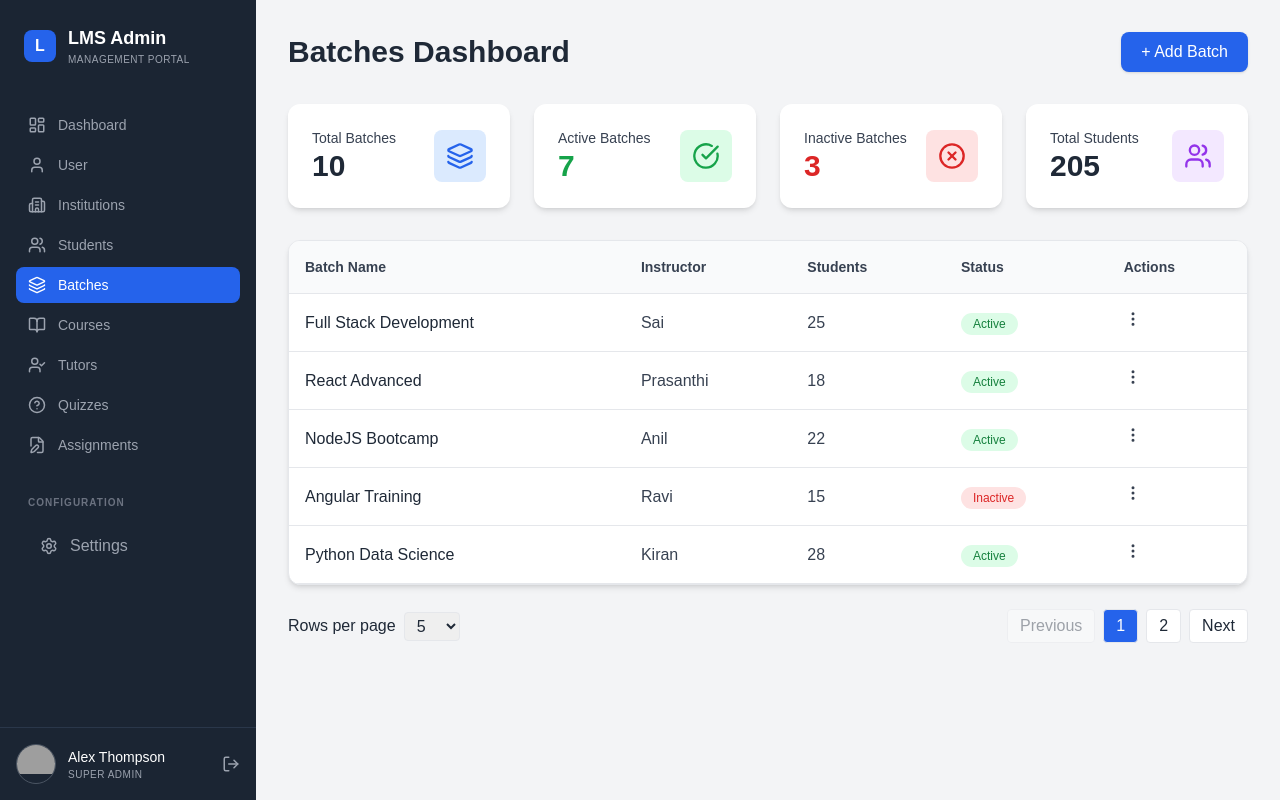
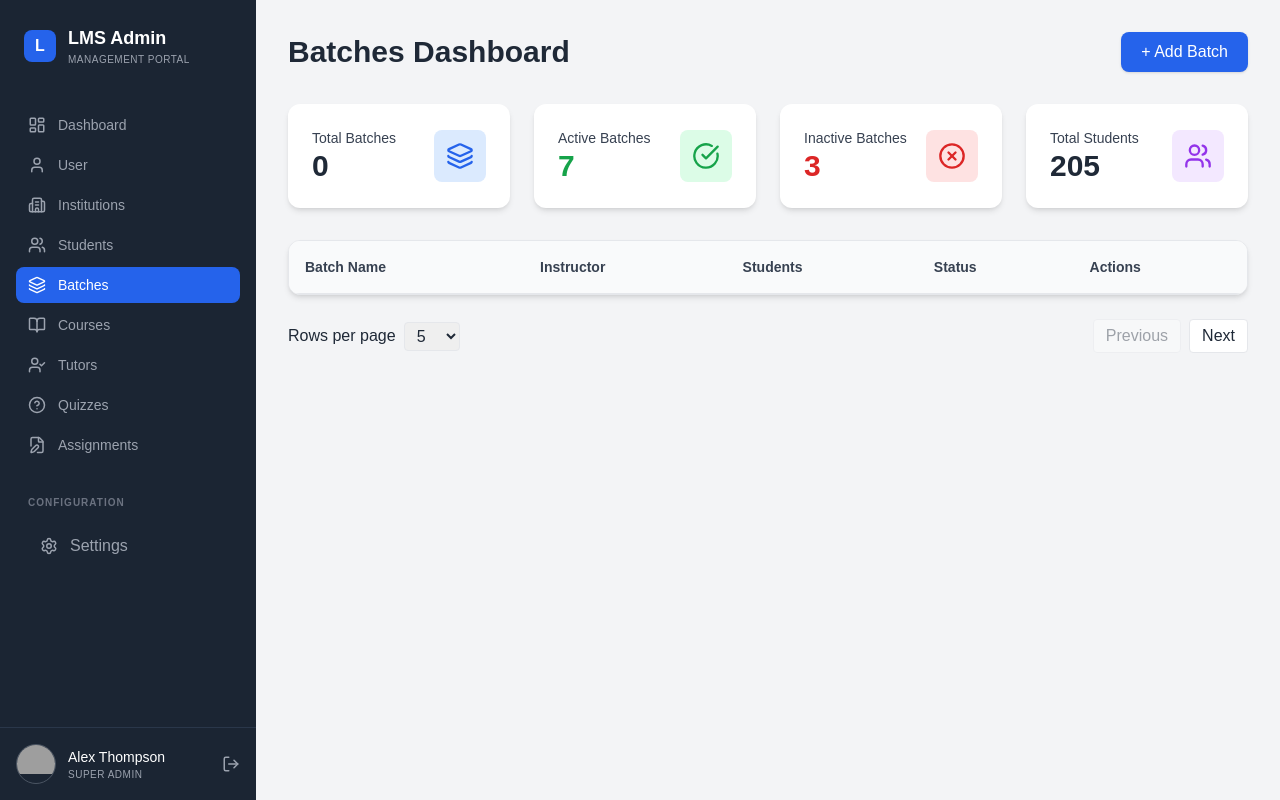
Before and after one commit to prasanthi-transetu/platform_course, a Next.js app: page /admin/batches in a window 1280 px wide. Built offline with nearby package versions, Linux system fonts and the light colour scheme; grey boxes are pictures that could not be loaded.

Commit message:
Complete cleanup of dummy data across Students and Batches

```diff
--- a/app/admin/batches/page.tsx
+++ b/app/admin/batches/page.tsx
@@ -6,18 +6,7 @@ import { MoreVertical, Users, Layers, CheckCircle, XCircle } from "lucide-react"
 
 export default function BatchesPage() {
 
-  const batches = [
-    { id: 1, name: "Full Stack Development", instructor: "Sai", students: 25, status: "Active" },
-    { id: 2, name: "React Advanced", instructor: "Prasanthi", students: 18, status: "Active" },
-    { id: 3, name: "NodeJS Bootcamp", instructor: "Anil", students: 22, status: "Active" },
-    { id: 4, name: "Angular Training", instructor: "Ravi", students: 15, status: "Inactive" },
-    { id: 5, name: "Python Data Science", instructor: "Kiran", students: 28, status: "Active" },
-    { id: 6, name: "Java Backend", instructor: "Mahesh", students: 20, status: "Active" },
-    { id: 7, name: "NextJS Bootcamp", instructor: "Suresh", students: 12, status: "Inactive" },
-    { id: 8, name: "Spring Boot", instructor: "Rahul", students: 19, status: "Active" },
-    { id: 9, name: "UI UX Design", instructor: "Anusha", students: 30, status: "Active" },
-    { id: 10, name: "Machine Learning", instructor: "Ajay", students: 16, status: "Active" },
-  ];
+  const batches: any[] = [];
 
   const [page, setPage] = useState(1);
   const [rowsPerPage, setRowsPerPage] = useState(5);
```
